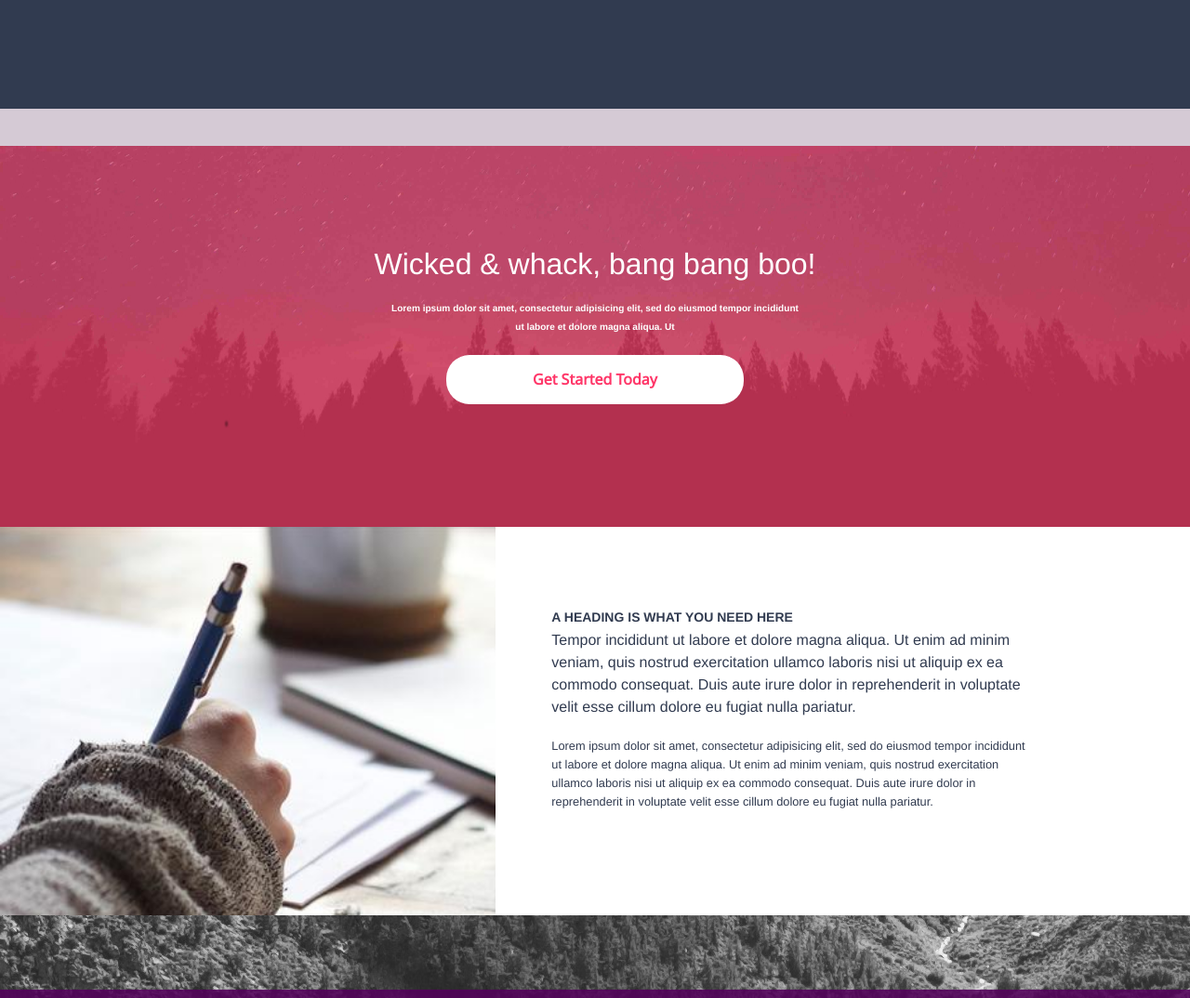
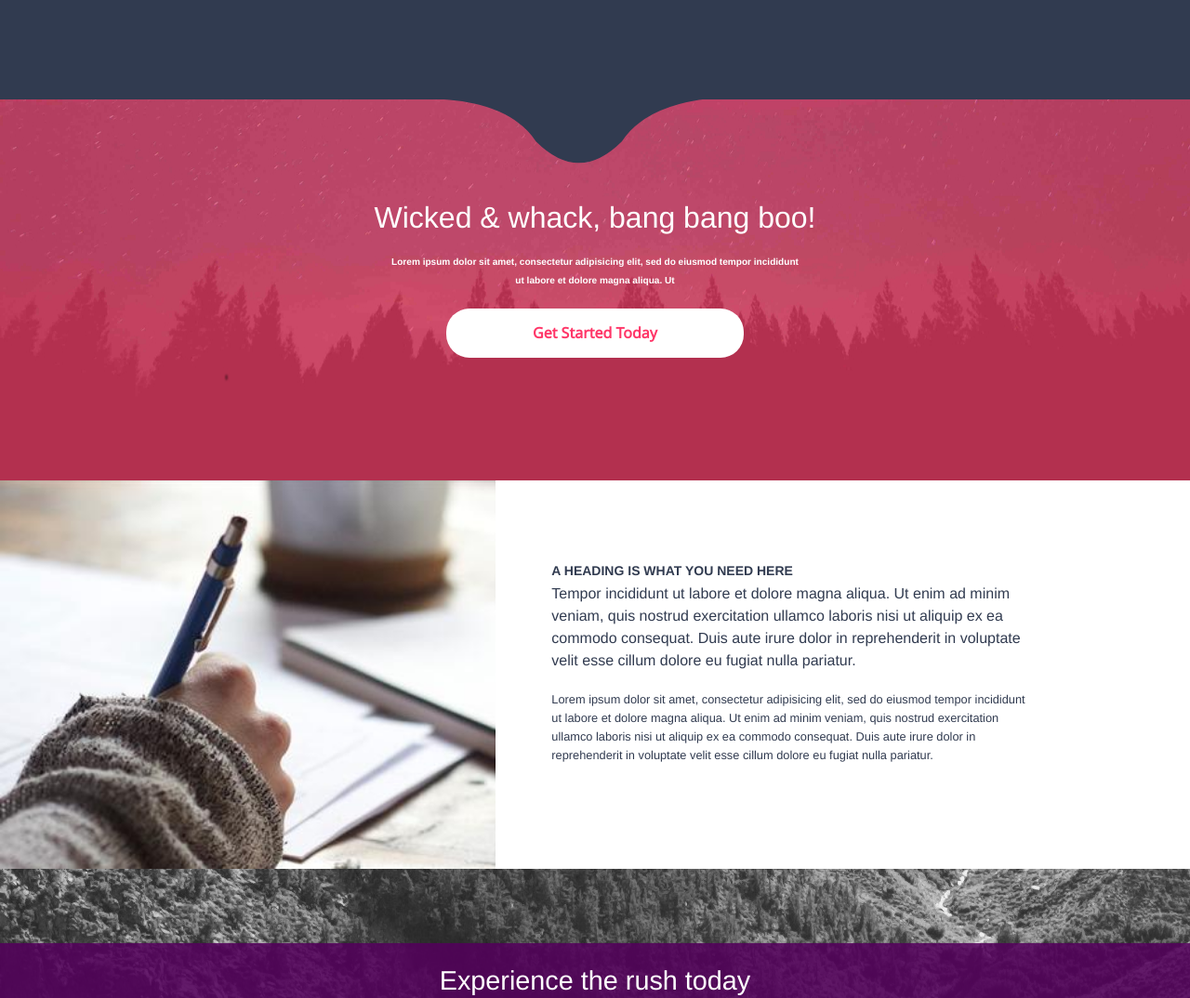
Before and after one commit to noormohammedk/pex-psd2html, a website: page index.html in a window 1280 px wide. Shown: the part 885-1959 px from the top of the page at 93% size. Drawn offline with Linux system fonts and the light colour scheme.

Commit message:
added curve

```diff
--- a/css/src/_layout.scss
+++ b/css/src/_layout.scss
@@ -1,5 +1,7 @@
 body {
+
   .backgroundimage-sections {
+   padding: 0;
    background-repeat: no-repeat;
    background-size: auto;
    height: 32vw;
@@ -18,25 +20,24 @@ body {
   #fantastic {
     box-sizing: border-box;
     background-color: $dark-grey;
-    padding-bottom: 120px;
+    padding-bottom: 110px;
   }
 
 
   #curve {
-    height: 40px;
-    background-color: $grey;
+    #svg {
+      margin-top: -1px;
+      margin-left: 33.333333333%;
+    }
   }
 
   #wicked {
+    margin-top: -88px;
     background-image: url(../images/pex2.jpg);
   }
 
   #rush {
     background-image: url(../images/pex4.png);
-  }
-
-  #watch-heading {
-
   }
 
   #photography {
--- a/index.html
+++ b/index.html
@@ -73,7 +73,15 @@
   </section>
   <!-- section features ends here -->
   <!-- curve starts here -->
-  <div id="curve"></div>
+  <div id="curve">
+    <svg width="376" height="80" viewbox="330 300 150 52" id="svg">
+      <path fill="#313b50"
+            d="M 300,300 q  60,  0 80, 30
+                         q  30, 30 60,  0
+                         q  20,-30 80,-31z"
+      />
+    </svg>
+  </div>
   <!-- curve ends here -->
   <!-- section prompt starts here -->
   <section id="wicked" class="backgroundimage-sections break-overflow tagline-pull-centre">
```
Also changed, not shown: css/styles.css, 1 other file.
